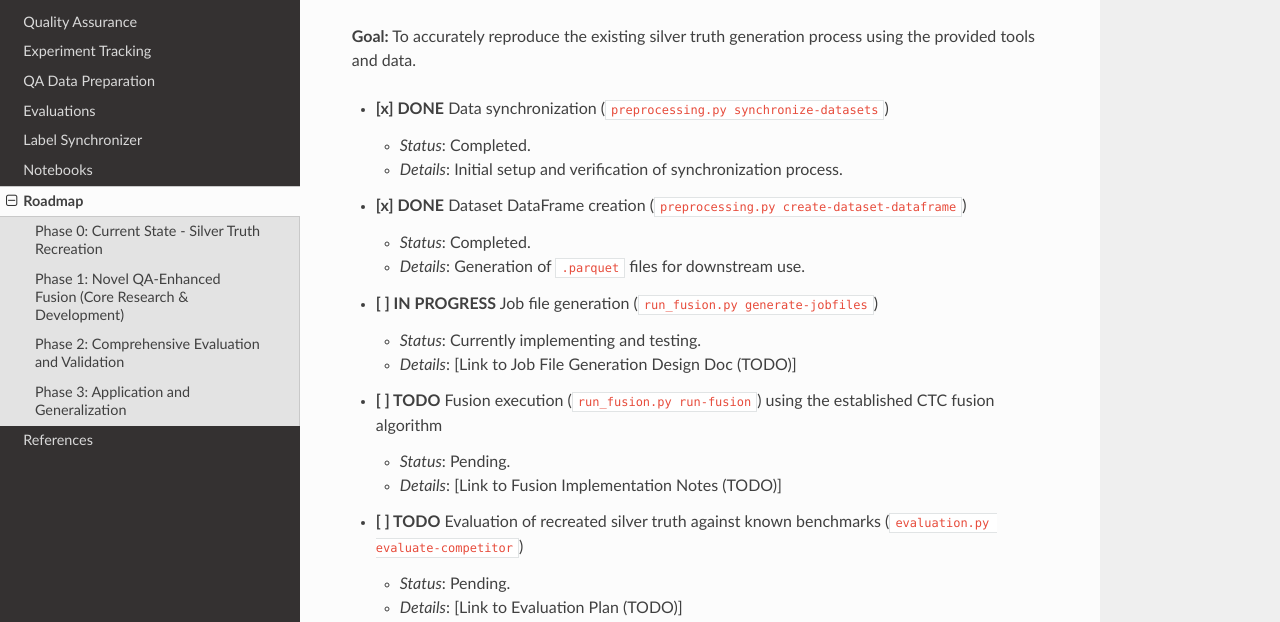
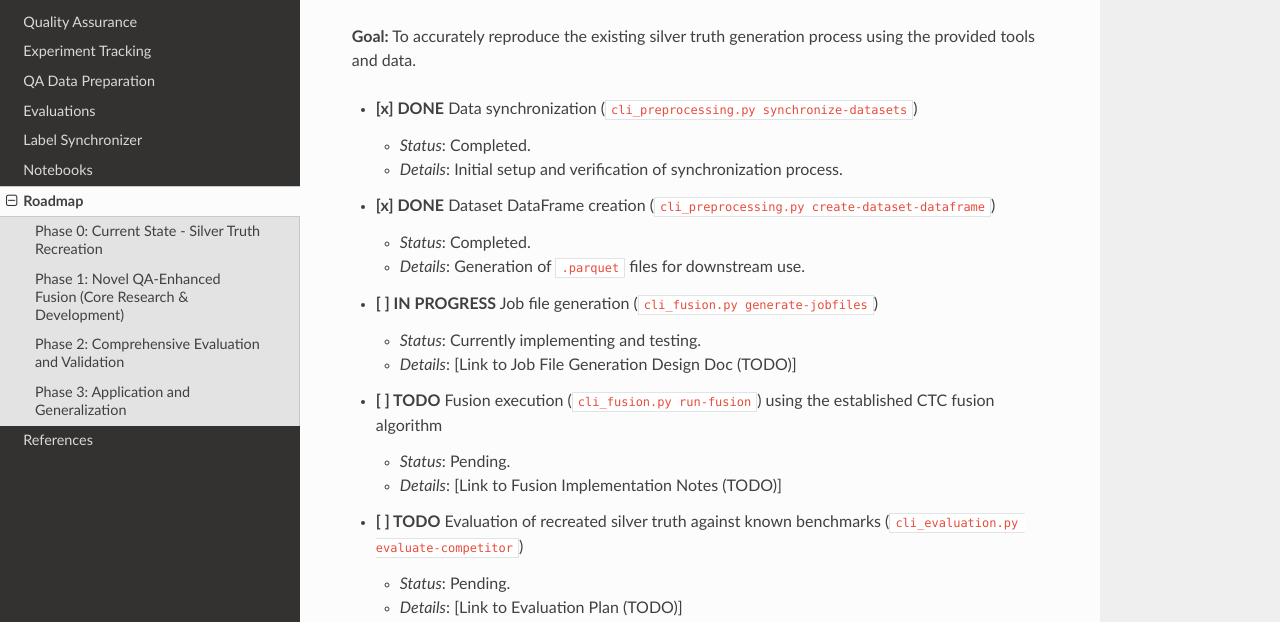
Before and after one commit to David-Ciz/silver-truth, an MkDocs documentation site: the page built from docs/Roadmap.md, in a window 1280 px wide and 900 px high, scrolled down 229 px. Shown: the part 157-779 px from the top of the window. Built offline with MkDocs 1.6.1, drawn with Linux system fonts in a browser that asks for light colours; nearby versions of some CDN libraries.

```diff
--- a/docs/Roadmap.md
+++ b/docs/Roadmap.md
@@ -14,19 +14,19 @@ This roadmap outlines the strategic progression of the "Silver Truth" project, m
 
 **Goal:** To accurately reproduce the existing silver truth generation process using the provided tools and data.
 
-*   **[x] DONE** Data synchronization (`preprocessing.py synchronize-datasets`)
+*   **[x] DONE** Data synchronization (`cli_preprocessing.py synchronize-datasets`)
     *   _Status_: Completed.
     *   _Details_: Initial setup and verification of synchronization process.
-*   **[x] DONE** Dataset DataFrame creation (`preprocessing.py create-dataset-dataframe`)
+*   **[x] DONE** Dataset DataFrame creation (`cli_preprocessing.py create-dataset-dataframe`)
     *   _Status_: Completed.
     *   _Details_: Generation of `.parquet` files for downstream use.
-*   **[ ] IN PROGRESS** Job file generation (`run_fusion.py generate-jobfiles`)
+*   **[ ] IN PROGRESS** Job file generation (`cli_fusion.py generate-jobfiles`)
     *   _Status_: Currently implementing and testing.
     *   _Details_: [Link to Job File Generation Design Doc (TODO)]
-*   **[ ] TODO** Fusion execution (`run_fusion.py run-fusion`) using the established CTC fusion algorithm
+*   **[ ] TODO** Fusion execution (`cli_fusion.py run-fusion`) using the established CTC fusion algorithm
     *   _Status_: Pending.
     *   _Details_: [Link to Fusion Implementation Notes (TODO)]
-*   **[ ] TODO** Evaluation of recreated silver truth against known benchmarks (`evaluation.py evaluate-competitor`)
+*   **[ ] TODO** Evaluation of recreated silver truth against known benchmarks (`cli_evaluation.py evaluate-competitor`)
     *   _Status_: Pending.
     *   _Details_: [Link to Evaluation Plan (TODO)]
 
```
Also changed, not shown: README.md (+28 -28 lines), docs/Silver-truth-generation.md (+9 -9 lines), docs/experiment_tracking.md (+1 -1 lines), docs/index.md (+3 -3 lines), docs/label_synchronizer.md (+1 -1 lines), cli_evaluation.py (renamed from evaluation.py), cli_fusion.py (renamed from fusion.py), cli_preprocessing.py (renamed from preprocessing.py), cli_qa.py (renamed from qa.py).
